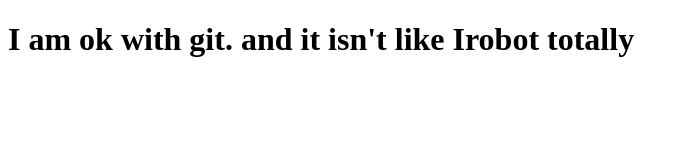
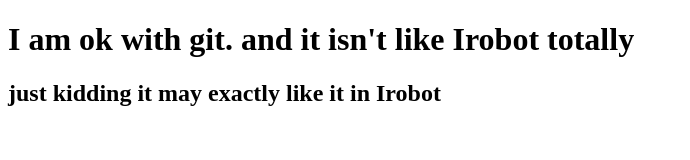
Before and after one commit to 0984868/myfirstrepo, a plain HTML site: page index.html in a window 1280 px wide. Shown: the whole page, without its empty margins (0-690 px from the left). Drawn offline with Linux system fonts and the light colour scheme.

Commit message:
updated website

```diff
--- a/index.html
+++ b/index.html
@@ -7,6 +7,6 @@
 </head>
 <body>
     <h1>I am ok with git. and it isn't like Irobot totally</h1>
-
+    <h2> just kidding it may exactly like it in Irobot</h2>
 </body>
 </html>
```
Also changed, not shown: 1 other file.
